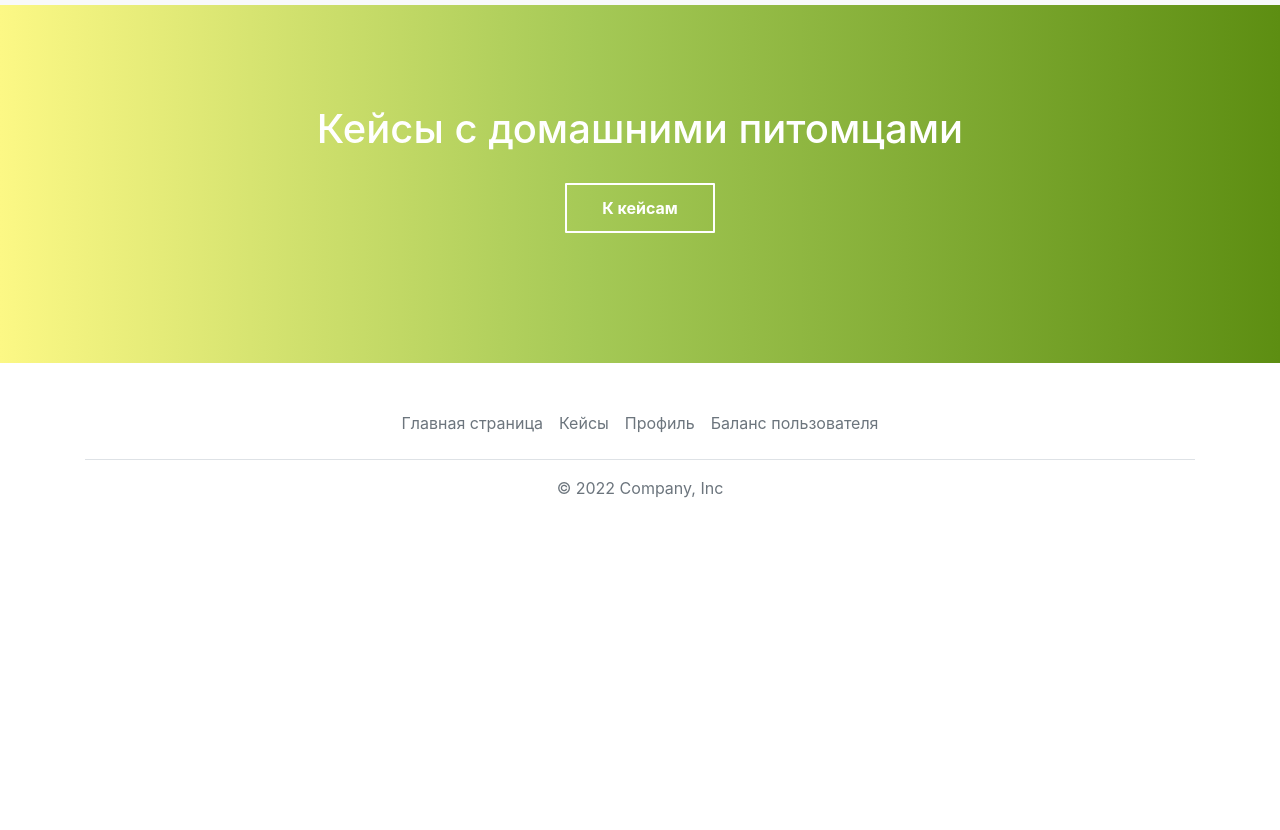
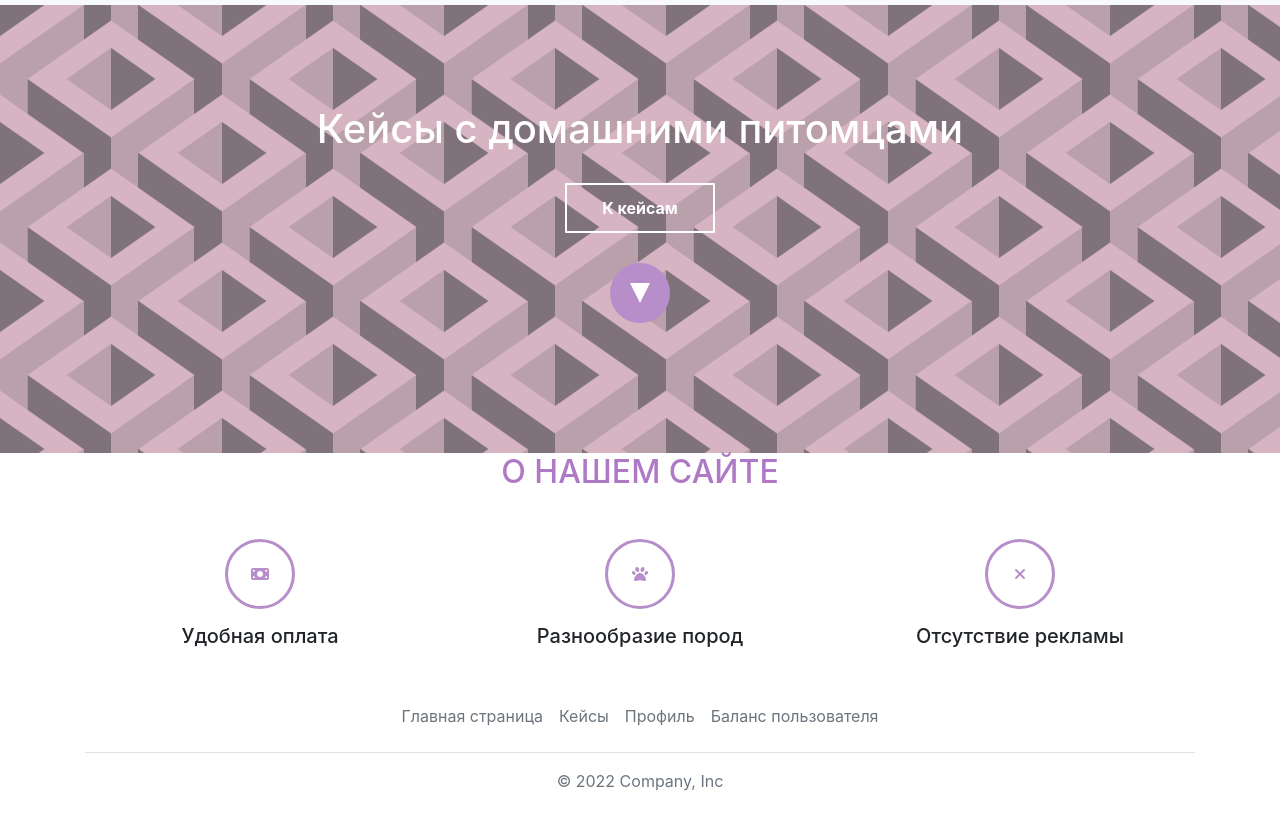
Before and after one commit to Lisa3483/website, a plain HTML site: page static/templates/main_menu.html in a window 1280 px wide. Shown: the part 90-920 px from the top of the page. Before the commit the page ends 800 px from the top, so only its background shows below. Drawn offline with nearby package versions, Linux system fonts and the light colour scheme; files that its build step writes are made by us from their sources; files whose address does not match are found by name.

Commit message:
updated menu

```diff
--- a/static/css/style.css
+++ /dev/null
@@ -1,38 +0,0 @@
-
-header, footer {padding: 100px 0}
-header {
-background: linear-gradient(to right, #c9de96 0%,#8ab66b 44%,#398235 100%);}
-header { background: linear-gradient(to right, #fcf885 0%,#a5c956 58%,#a5c956 100%); }
-header { background: linear-gradient(to right, #fcf885 0%,#a5c956 46%,#5d8e12 100%);}
-h1 {text-align: center}
-a.itd_play  {
-  display: flex;
-  width: 150px;
-  height: 50px;
-  color: white;
-  font-weight: 700;
-  text-decoration: none;
-  user-select: none;
-  padding: .5em 2em;
-  outline: none;
-  border: 2px solid;
-  border-radius: 1px;
-  transition: 0.2s;
-  justify-content: center;
-  align-items: center;
-  margin: 30px auto 30px;
-}
-.rere {
-background-color: #398235;
-width: 60px;
-height: 60px;
-border-radius: 50%;
-display: flex;
-justify-content: center;
-align-items: center;
-margin: 30px auto;
-transition: 0.2s;
-}
-a.itd_play:hover {background: rgba(255,255,255,.2);}
-a.itd_play:active {background: white;}
-.rere:hover{background: rgba(255,255,255,.2);}
--- /dev/null
+++ b/static/css1/style.css
@@ -0,0 +1,71 @@
+header, footer {padding: 100px 0}
+header { background: linear-gradient(to right, #fcf885 0%,#a5c956 46%,#5d8e12 100%);}
+h1 {text-align: center}
+.itd_play  {
+  display: flex;
+  width: 150px;
+  height: 50px;
+  color: white;
+  font-weight: 700;
+  text-decoration: none;
+  user-select: none;
+  padding: .5em 2em;
+  outline: none;
+  border: 2px solid;
+  border-radius: 1px;
+  transition: 0.2s;
+  justify-content: center;
+  align-items: center;
+  margin: 30px auto 30px;
+}
+.itd_triangle {width: 0;
+height: 0;
+border-style: solid;
+border-width: 10px 0 10px 20px;
+border-color: transparent transparent transparent white;
+transform: rotate(90deg);}
+
+.about {background-color: white;}
+.about i {font-size: 25x; color:#B78EC9;}
+.itd_circle {margin: 0 auto 15px;
+width: 70px;
+height: 70px;
+border: 3px solid #B78EC9;
+border-radius: 50%;
+display: flex;
+justify-content: center;
+align-items: center;}
+
+.rere {
+background-color: #B78EC9;
+width: 60px;
+height: 60px;
+border-radius: 50%;
+display: flex;
+justify-content: center;
+align-items: center;
+margin: 30px auto;
+transition: 0.2s;
+}
+.itd_play:hover {background: rgba(255,255,255,.2);}
+.itd_play:active {background: white;}
+.rere:hover{background: rgba(255,255,255,.2);}
+.rere:active {background: white;}
+header {
+  --s: 222px; /* control the size */
+  --c1: #7f727b;
+  --c2: #d6b4c2;
+  --c3: #baa0ab;
+
+  --_g: var(--c1) 10%,var(--c2) 10.5% 19%,#0000 19.5% 80.5%,var(--c2) 81% 89.5%,var(--c3) 90%;
+  --_c: from -90deg at 37.5% 50%,#0000 75%;
+  --_l1: linear-gradient(145deg,var(--_g));
+  --_l2: linear-gradient( 35deg,var(--_g));
+  background:
+    var(--_l1), var(--_l1) calc(var(--s)/2) var(--s),
+    var(--_l2), var(--_l2) calc(var(--s)/2) var(--s),
+    conic-gradient(var(--_c),var(--c1) 0) calc(var(--s)/8) 0,
+    conic-gradient(var(--_c),var(--c3) 0) calc(var(--s)/2) 0,
+    linear-gradient(90deg,var(--c3) 38%,var(--c1) 0 50%,var(--c3) 0 62%,var(--c1) 0);
+  background-size: var(--s) calc(2*var(--s)/3);
+}
--- a/static/templates/main_menu.html
+++ b/static/templates/main_menu.html
@@ -7,8 +7,9 @@
           href="https://stackpath.bootstrapcdn.com/bootstrap/4.4.1/css/bootstrap.min.css"
           integrity="sha384-Vkoo8x4CGsO3+Hhxv8T/Q5PaXtkKtu6ug5TOeNV6gBiFeWPGFN9MuhOf23Q9Ifjh"
           crossorigin="anonymous">
-    <link rel="stylesheet" href="static/css/style.css">
-    <link rel="import" href="header.html">
+    <link rel="stylesheet" href="static/css1/style.css">
+    <link rel="stylesheet"  href="https://cdnjs.cloudflare.com/ajax/libs/font-awesome/4.7.0/css/font-awesome.min.css">
+    <script src="https://kit.fontawesome.com/643d8d2967.js" crossorigin="anonymous"></script>
     <title>fdfdff</title>
 </head>
 <body>
@@ -57,12 +58,40 @@
         <div class="col-12">
         <h1 class="text-center text-white">Кейсы с домашними питомцами</h1>
 
-        <a href="#" class="itd_play">К кейсам</a>
-<!--        <div class="rere"></div>-->
+        <div class="itd_play">К кейсам
+        </div>
+        <div class="rere"><div class="itd_triangle"></div></div>
         </div>
     </div>
 </div>
 </header>
+
+<section class="about">
+    <div class="container">
+        <div class="row">
+        <div class="col 12">
+            <h2 class="text-center text-uppercase mb-5" style="color:#AF7AC5">О нашем сайте</h2>
+        </div>
+        </div>
+        <div class="row">
+        <div class="col-xl-4 col-md-6 col-sm-12">
+            <div class="itd_circle"><i class="fa-solid fa-money-bill"></i></div>
+            <h5 class="text-center">Удобная оплата</h5>
+            <div class="line"></div>
+        </div>
+        <div class="col-xl-4 col-md-6 col-sm-12">
+            <div class="itd_circle"><i class="fa-solid fa-paw"></i></div>
+            <h5 class="text-center">Разнообразие пород</h5>
+            <div class="line"></div>
+        </div>
+        <div class="col-xl-4 col-md-6 col-sm-12">
+            <div class="itd_circle"><i class="fa-solid fa-xmark"></i></div>
+            <h5 class="text-center">Отсутствие рекламы</h5>
+            <div class="line"></div>
+        </div>
+        </div>
+    </div>
+</section>
 
 <div class="container">
   <footer class="py-3 my-4">
```
Also changed, not shown: static/templates/header.html (+1 -1 lines).
